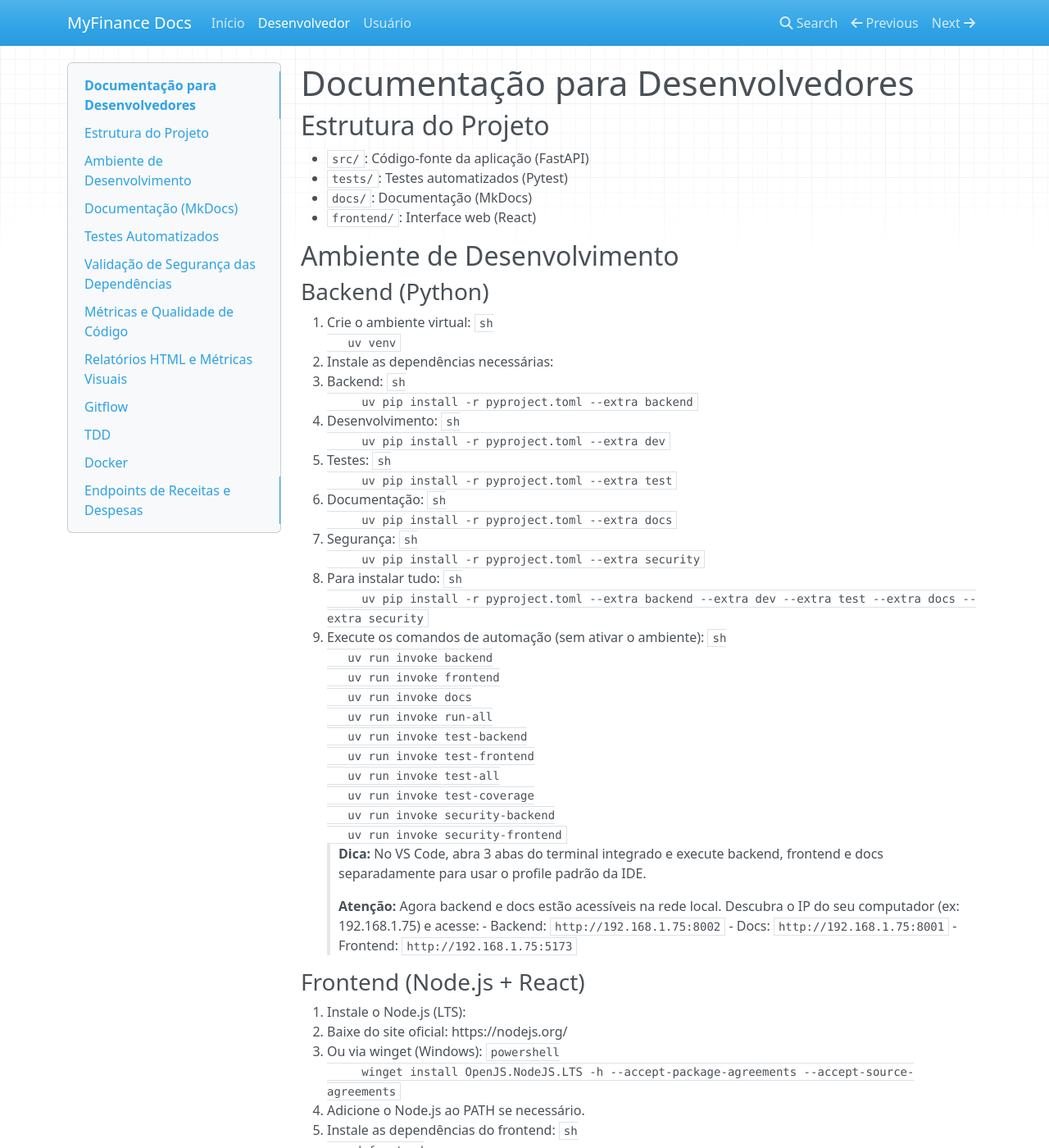
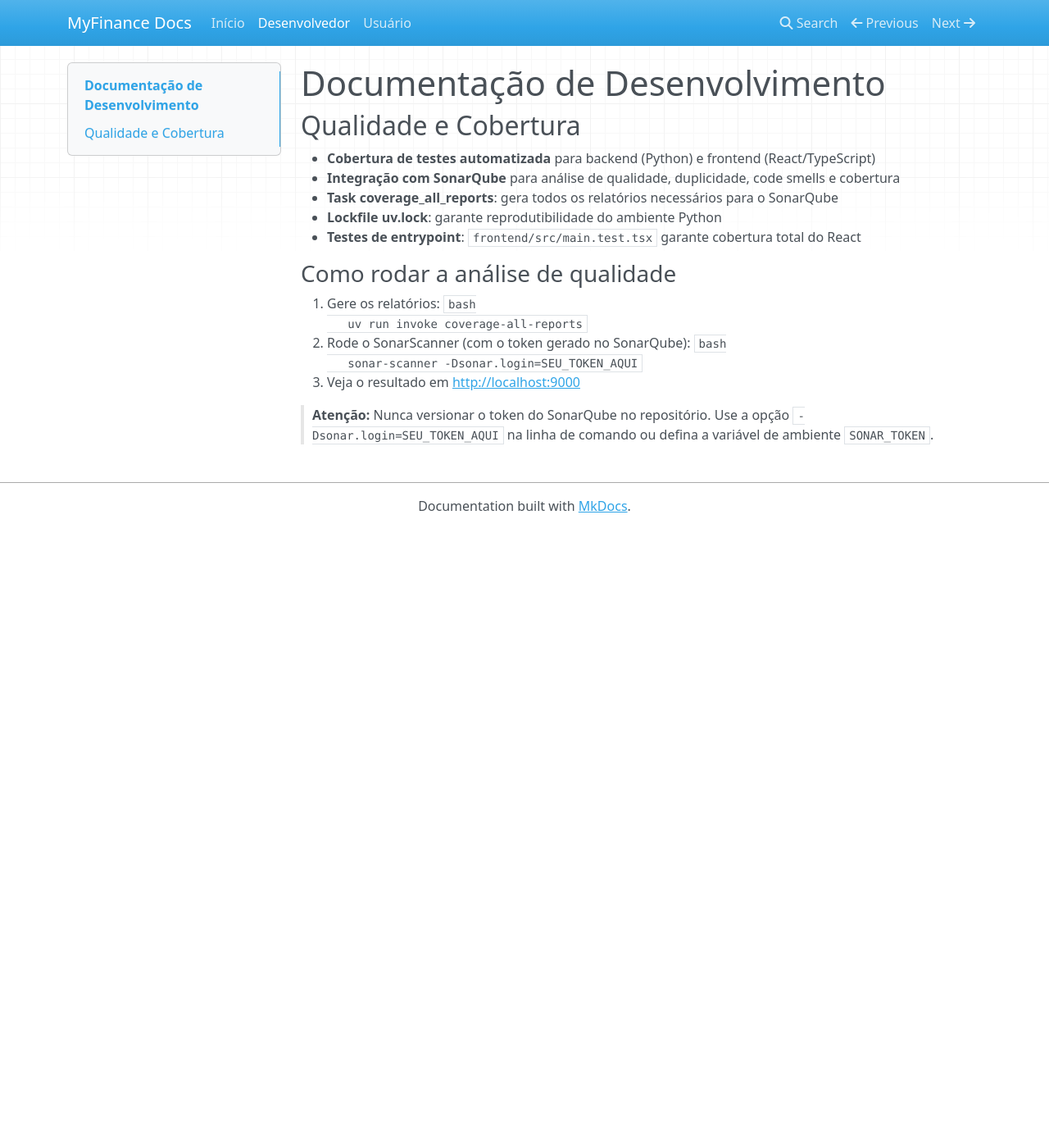
Before and after one commit to revton/myfinance, an MkDocs documentation site: the page built from docs/dev/index.md, in a window 1280 px wide and 1400 px high. Shown: the whole window at 82% size. Built offline with MkDocs 1.6.1, drawn with Linux system fonts in a browser that asks for light colours; nearby versions of some CDN libraries; some of the changed text lies outside the part shown.

Commit message:
docs(dev): atualiza documentação de desenvolvimento com fluxo de cobertura, qualidade e integração SonarQube

````diff
--- a/docs/dev/index.md
+++ b/docs/dev/index.md
@@ -1,213 +1,23 @@
-# Documentação para Desenvolvedores
+# Documentação de Desenvolvimento
 
-## Estrutura do Projeto
+## Qualidade e Cobertura
 
-- `src/`: Código-fonte da aplicação (FastAPI)
-- `tests/`: Testes automatizados (Pytest)
-- `docs/`: Documentação (MkDocs)
-- `frontend/`: Interface web (React)
+- **Cobertura de testes automatizada** para backend (Python) e frontend (React/TypeScript)
+- **Integração com SonarQube** para análise de qualidade, duplicidade, code smells e cobertura
+- **Task coverage_all_reports**: gera todos os relatórios necessários para o SonarQube
+- **Lockfile uv.lock**: garante reprodutibilidade do ambiente Python
+- **Testes de entrypoint**: `frontend/src/main.test.tsx` garante cobertura total do React
 
-## Ambiente de Desenvolvimento
+### Como rodar a análise de qualidade
 
-### Backend (Python)
-1. Crie o ambiente virtual:
-   ```sh
-   uv venv
+1. Gere os relatórios:
+   ```bash
+   uv run invoke coverage-all-reports
    ```
-2. Instale as dependências necessárias:
-   - Backend:
-     ```sh
-     uv pip install -r pyproject.toml --extra backend
-     ```
-   - Desenvolvimento:
-     ```sh
-     uv pip install -r pyproject.toml --extra dev
-     ```
-   - Testes:
-     ```sh
-     uv pip install -r pyproject.toml --extra test
-     ```
-   - Documentação:
-     ```sh
-     uv pip install -r pyproject.toml --extra docs
-     ```
-   - Segurança:
-     ```sh
-     uv pip install -r pyproject.toml --extra security
-     ```
-   - Para instalar tudo:
-     ```sh
-     uv pip install -r pyproject.toml --extra backend --extra dev --extra test --extra docs --extra security
-     ```
-3. Execute os comandos de automação (sem ativar o ambiente):
-   ```sh
-   uv run invoke backend
-   uv run invoke frontend
-   uv run invoke docs
-   uv run invoke run-all
-   uv run invoke test-backend
-   uv run invoke test-frontend
-   uv run invoke test-all
-   uv run invoke test-coverage
-   uv run invoke security-backend
-   uv run invoke security-frontend
+2. Rode o SonarScanner (com o token gerado no SonarQube):
+   ```bash
+   sonar-scanner -Dsonar.login=SEU_TOKEN_AQUI
    ```
-   > **Dica:** No VS Code, abra 3 abas do terminal integrado e execute backend, frontend e docs separadamente para usar o profile padrão da IDE.
-   >
-   > **Atenção:** Agora backend e docs estão acessíveis na rede local. Descubra o IP do seu computador (ex: 192.168.1.75) e acesse:
-   > - Backend: `http://192.168.1.75:8002`
-   > - Docs: `http://192.168.1.75:8001`
-   > - Frontend: `http://192.168.1.75:5173`
+3. Veja o resultado em [http://localhost:9000](http://localhost:9000)
 
-### Frontend (Node.js + React)
-1. Instale o Node.js (LTS):
-   - Baixe do site oficial: https://nodejs.org/
-   - Ou via winget (Windows):
-     ```powershell
-     winget install OpenJS.NodeJS.LTS -h --accept-package-agreements --accept-source-agreements
-     ```
-2. Adicione o Node.js ao PATH se necessário.
-3. Instale as dependências do frontend:
-   ```sh
-   cd frontend
-   npm install
-   ```
-4. Execute o frontend:
-   ```sh
-   npm run dev -- --host
-   ```
-   O frontend estará disponível em http://localhost:5173
-
-#### Proxy de API
-O Vite está configurado para redirecionar `/transactions` para o backend FastAPI em `http://localhost:8002`.
-
-## Documentação (MkDocs)
-
-Para visualizar a documentação localmente:
-
-1. Instale as dependências de docs (veja acima).
-2. Execute:
-   ```sh
-   uv run invoke docs
-   ```
-   Acesse a documentação em http://localhost:8001
-
-## Testes Automatizados
-
-- **Backend:**
-  ```sh
-  uv run invoke test-backend
-  uv run invoke test-coverage  # Com relatório de cobertura
-  ```
-- **Frontend:**
-  ```sh
-  uv run invoke test-frontend
-  ```
-- **Todos:**
-  ```sh
-  uv run invoke test-all
-  ```
-
-## Validação de Segurança das Dependências
-
-- **Backend/Docs (Python):**
-  ```sh
-  uv run invoke security-backend
-  ```
-- **Frontend (Node.js):**
-  ```sh
-  uv run invoke security-frontend
-  ```
-
-## Métricas e Qualidade de Código
-
-- **Ruff (Python):**
-  ```sh
-  uv pip install -r pyproject.toml --extra quality
-  uv run invoke quality-ruff
-  ```
-- **Radon (Python):**
-  ```sh
-  uv pip install -r pyproject.toml --extra quality
-  uv run invoke quality-radon-cc   # Complexidade ciclomática
-  uv run invoke quality-radon-mi   # Índice de manutenibilidade
-  uv run invoke quality-radon-raw  # Métricas brutas
-  uv run invoke quality-radon-all  # Todas as métricas
-  ```
-
-## Relatórios HTML e Métricas Visuais
-
-- **Backend (Python):**
-  - Cobertura de testes:
-    ```sh
-    uv run invoke test-coverage-html
-    # Abra htmlcov/index.html no navegador
-    ```
-  - Segurança (Bandit):
-    ```sh
-    uv run invoke quality-bandit
-    # Abra reports/bandit-report.html no navegador
-    ```
-- **Frontend (Node.js/React):**
-  - Lint (ESLint):
-    ```sh
-    uv run invoke quality-eslint-html
-    # Abra frontend/eslint-report.html no navegador
-    ```
-  - Cobertura de testes:
-    ```sh
-    uv run invoke test-frontend-coverage-html
-    # Abra frontend/coverage/lcov-report/index.html no navegador
-    ```
-  - Métricas de código (Plato):
-    ```sh
-    uv run invoke quality-plato
-    # Abra frontend/plato-report/index.html no navegador
-    ```
-  - Tudo de uma vez:
-    ```sh
-    uv run invoke quality-frontend-all
-    ```
-
-## Gitflow
-
-- Use branches de feature para cada funcionalidade.
-- Commits atômicos e descritivos.
-- Pull Requests para validação.
-
-## TDD
-
-- Sempre escreva o teste antes da implementação.
-- Use `pytest` para rodar os testes do backend.
-- Use `npm test` para rodar os testes do frontend (Vitest).
-
-## Docker
-
-- O projeto será dockerizado para facilitar o deploy e o uso em diferentes ambientes.
-
-## Endpoints de Receitas e Despesas
-
-### Criar Receita ou Despesa
-
-`POST /transactions/`
-
-**Exemplo de payload:**
-```json
-{
-  "type": "income", // ou "expense"
-  "amount": 100.0,
-  "description": "Salário"
-}
-```
-
-**Resposta:**
-- 201 Created
-- JSON com os dados cadastrados
-
-### Listar Receitas e Despesas
-
-`GET /transactions/`
-
-**Resposta:**
-- 200 OK
-- Lista de receitas e despesas cadastradas
+> **Atenção:** Nunca versionar o token do SonarQube no repositório. Use a opção `-Dsonar.login=SEU_TOKEN_AQUI` na linha de comando ou defina a variável de ambiente `SONAR_TOKEN`.
````
